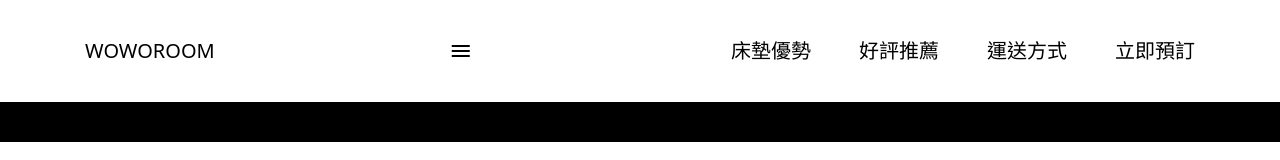
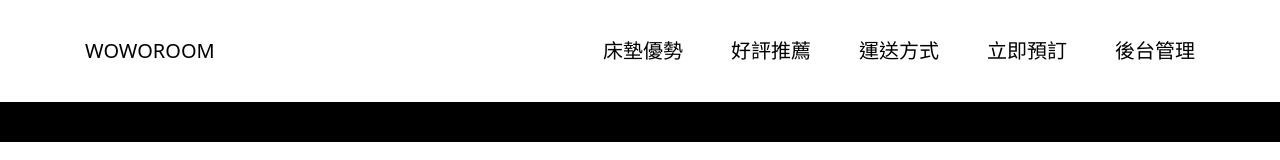
Before and after one commit to Ivy0406/WOWOROOM_Online-Store, a plain HTML site: page index.html in a window 1280 px wide. Shown: the top 160 px of the page. Drawn offline with nearby package versions, Linux system fonts and the light colour scheme; no server answers.

Commit message:
feat: add link between frontend and backend

```diff
--- a/frontend/style.css
+++ b/frontend/style.css
@@ -182,7 +182,7 @@ body {
   flex-wrap: wrap;
 }
 
-@media (max-width: 1110px) {
+@media (max-width: 1100px) {
   .topBar .wrap {
     padding: 0 15px;
   }
--- a/frontend/index.html
+++ b/index.html
@@ -5,9 +5,8 @@
     <meta name="viewport" content="width=device-width, initial-scale=1.0" />
     <meta name="referrer" content="no-referrer" />
     <title>🏠WOWOROOM 窩窩家居</title>
-    <link href="./style.css" rel="stylesheet" />
     <script src="https://unpkg.com/axios/dist/axios.min.js"></script>
-    <script src="./script.js" defer></script>
+    <script src="./frontend/script.js" defer></script>
     <link rel="preconnect" href="https://fonts.googleapis.com" />
     <link rel="preconnect" href="https://fonts.gstatic.com" crossorigin />
     <link
@@ -18,6 +17,7 @@
       href="https://fonts.googleapis.com/icon?family=Material+Icons"
       rel="stylesheet"
     />
+    <link href="./frontend/style.css" rel="stylesheet" />
   </head>
   <body>
     <nav class="topBar">
@@ -29,6 +29,7 @@
           <li><a href="#recommendation">好評推薦</a></li>
           <li><a href="#transport">運送方式</a></li>
           <li><a href="#orderInfo">立即預訂</a></li>
+          <li><a href="./backend/index.html">後台管理</a></li>
         </ul>
       </div>
     </nav>
```
Also changed, not shown: backend/index.html (+2 -1 lines).
